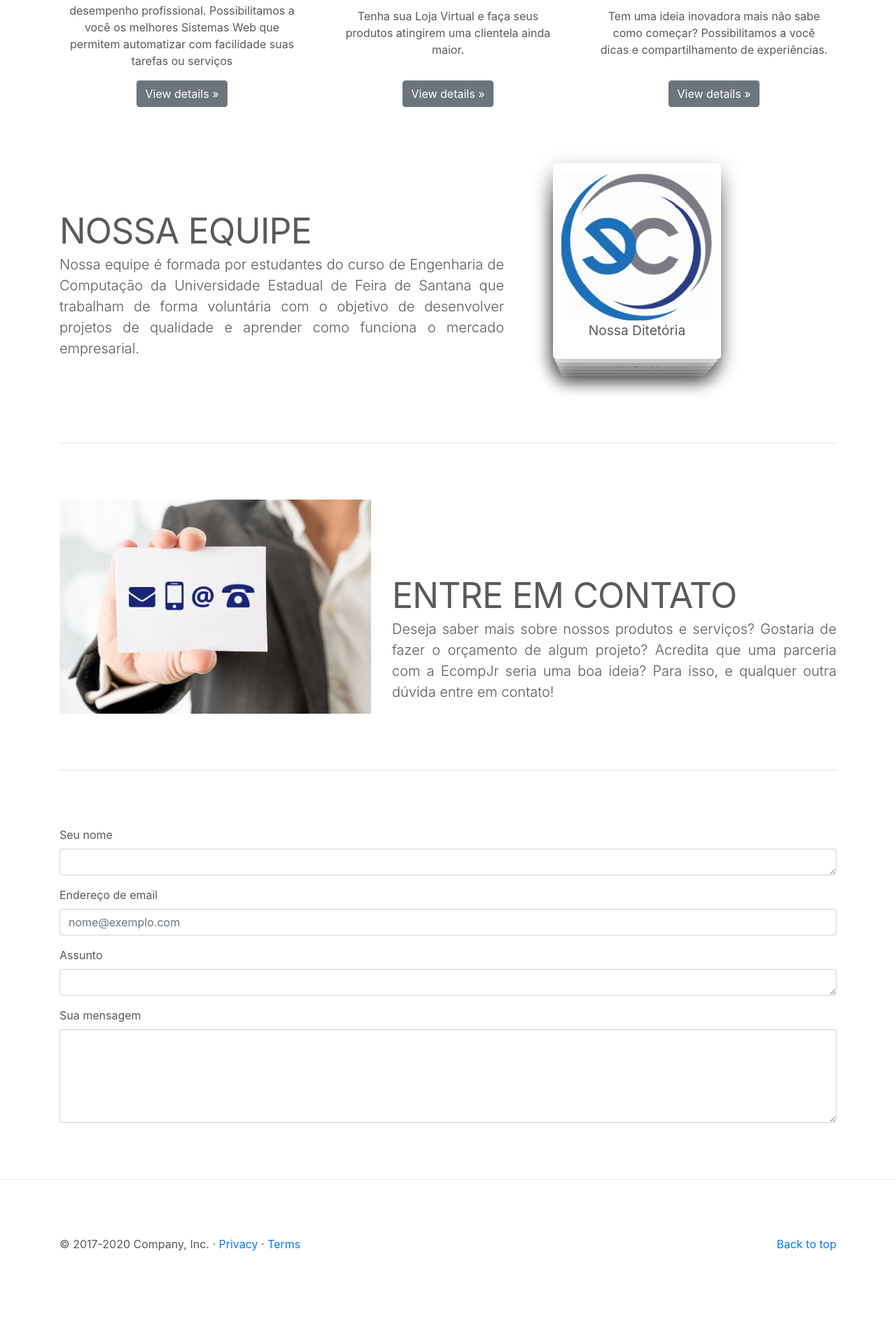
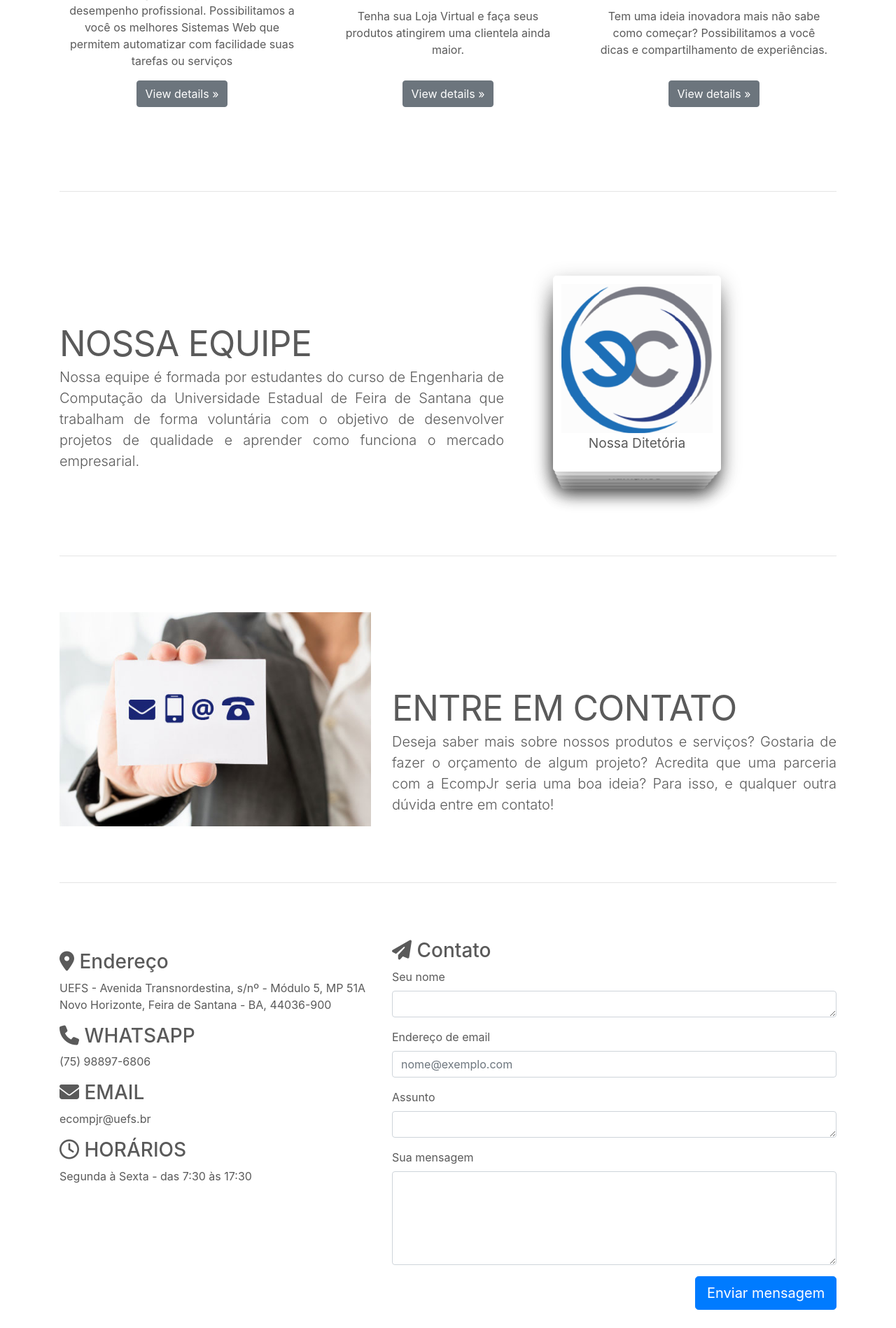
Before and after one commit to MatheusNascimentoti99/TreinamentoEcompjr, a PHP site: page /View/index.html in a window 1280 px wide. Shown: the part 2664-4562 px from the top of the page at 70% size. Before the commit the page ends 4452 px from the top, so only its background shows below. Run offline with PHP 8.4, Linux system fonts and the light colour scheme; some libraries are stand-ins or nearby versions; grey boxes are pictures that could not be loaded.

Commit message:
Include footer and improved contact section

```diff
--- a/View/index.html
+++ b/View/index.html
@@ -7,7 +7,8 @@
     <meta name="description" content="">
     <meta name="author" content="Mark Otto, Jacob Thornton, and Bootstrap contributors">
     <meta name="generator" content="Jekyll v4.1.1">
-    <title>Carousel Template · Bootstrap</title>
+    <link rel="shortcut icon" href="../assets/images/LogoEcompjr.png" type="image/x-icon">
+    <title>EcompJr</title>
 
     <!-- Bootstrap core CSS -->
     <style>
@@ -61,13 +62,13 @@
                         <a class="nav-link" href="#ourService">Serviços</a>
                     </li>
                     <li class="nav-item">
-                        <a class="nav-link" href="#">Equipe</a>
+                        <a class="nav-link" href="#staff">Equipe</a>
                     </li>
                     <li class="nav-item">
                         <a class="nav-link" href="#">Portfólio</a>
                     </li>
                     <li class="nav-item">
-                        <a class="nav-link" href="#">Contato</a>
+                        <a class="nav-link" href="#contact">Contato</a>
                     </li>
                 </ul>
             </div>
@@ -220,43 +221,45 @@
                         <!-- /.col-lg-4 -->
                     </div>
                 </div>
-                <div class="row featurette">
-                    <hr class="featurette-divider">
+
+                <div class="featurette" id="staff">
+                    <hr class="featurette-divider" id="top-center">
+                    <div class="row">
                         <div class="col-md-7">
                             <div data-aos="fade-down" data-aos-duration="1500">
                                 <h2 class="featurette-heading" data-aos="fade-down" data-aos-anchor-placement="top-center">NOSSA EQUIPE</h2>
-                            <p class="lead" id="top-center">Nossa equipe é formada por estudantes do curso de Engenharia de Computação da Universidade Estadual de Feira de Santana que trabalham de forma voluntária com o objetivo de desenvolver projetos de qualidade e aprender como funciona
-                                o mercado empresarial.</p>
+                                <p class="lead">Nossa equipe é formada por estudantes do curso de Engenharia de Computação da Universidade Estadual de Feira de Santana que trabalham de forma voluntária com o objetivo de desenvolver projetos de qualidade e aprender como
+                                    funciona o mercado empresarial.</p>
                             </div>
                         </div>
-                    <div class="members col-md-5">
+                        <div class="members col-md-5 fade-down">
                             <div class="slider">
-                            <div class="slide"><img src="../assets/images/members/member-08.jpg" />
+                                <div class="slide" data-aos="fade-down-left" data-aos-duration="500"><img src="../assets/images/members/member-08.jpg" />
                                     <legend>Diretor de Marketing</legend>
                                 </div>
-                            <div class="slide"><img src="../assets/images/members/member-09.jpg" />
+                                <div class="slide" data-aos="fade-down-left" data-aos-duration="1000"><img src="../assets/images/members/member-09.jpg" />
                                     <legend>Diretor de Projetos</legend>
                                 </div>
-                            <div class="slide"><img src="../assets/images/members/member-01.jpg" />
+                                <div class="slide" data-aos="fade-down-left" data-aos-duration="2000"><img src="../assets/images/members/member-01.jpg" />
                                     <legend>Diretor de Recursos humanos</legend>
                                 </div>
-                            <div class="slide"><img src="../assets/images/members/member-11.jpg" />
+                                <div class="slide" data-aos="fade-down-left" data-aos-duration="3000"><img src="../assets/images/members/member-11.jpg" />
                                     <legend>Vice-Presidente</legend>
                                 </div>
-                            <div class="slide"><img src="../assets/images/members/member-05.jpg" />
+                                <div class="slide" data-aos="fade-down-left" data-aos-duration="4000"><img src="../assets/images/members/member-05.jpg" />
                                     <legend>Presidente</legend>
                                 </div>
-                            <div class="slide"><img src="../assets/images/LogoEcompjr.png" />
+                                <div class="slide" data-aos="fade-down-left" data-aos-duration="5000"><img src="../assets/images/LogoEcompjr.png" />
                                     <legend>Nossa Ditetória</legend>
+                                </div>
+                            </div>
                         </div>
                     </div>
 
                 </div>
 
-                </div>
-
                 <hr class="featurette-divider">
-
+                <div id="contact">
                     <div class="row featurette">
                         <div class="col-md-7 order-md-2">
                             <div data-aos="fade-down" data-aos-duration="1500">
@@ -271,8 +274,31 @@
 
 
                     <hr class="featurette-divider">
-
+                    <div class="row contact">
+                        <div class="col-lg-5 col-sm-12">
+                            <p>
+                                <h3><i class="fa fa-map-marker"></i> Endereço</h3>
+                                UEFS - Avenida Transnordestina, s/nº - Módulo 5, MP 51A Novo Horizonte, Feira de Santana - BA, 44036-900
+                            </p>
+                            <p>
+                                <h3><i class="fa fa-phone"></i> WHATSAPP</h3>
+                                (75) 98897-6806
+                            </p>
+                            <p>
+                                <h3><i class="fa fa-envelope"></i> EMAIL</h3>
+                                ecompjr@uefs.br
+                            </p>
+                            <p>
+                                <h3><i class="fa fa-clock-o"></i> HORÁRIOS</h3>
+                                Segunda à Sexta - das 7:30 às 17:30
+                            </p>
+                            <iframe src="https://www.google.com/maps/embed?pb=!1m14!1m8!1m3!1d3899.701436897378!2d-38.975318370114124!3d-12.200707028713513!3m2!1i1024!2i768!4f13.1!3m3!1m2!1s0x7143889364b821b%3A0xae5e88b833ba28f3!2sEcompJr!5e0!3m2!1spt-BR!2sbr!4v1568054667817!5m2!1spt-BR!2sbr"
+                                frameborder="0" style="border:0;" allowfullscreen=""></iframe>
+                        </div>
+                        <hr class="featurette-divider col-sm-12">
+                        <div class="col-lg-7 col-sm-12">
                             <form>
+                                <h3><i class="fas fa-paper-plane"></i> Contato</h3>
                                 <div class="form-group">
                                     <label for="name">Seu nome</label>
                                     <textarea class="form-control" id="name" rows="1"></textarea>
@@ -289,12 +315,15 @@
                                     <label for="description">Sua mensagem</label>
                                     <textarea class="form-control" id="description" rows="5"></textarea>
                                 </div>
+                                <div class="form-group">
+                                    <button type="submit" class="float-right btn btn-lg btn-primary button hvr-float">Enviar mensagem</button>
+                                </div>
                             </form>
                         </div>
                     </div>
-
-        <hr class="featurette-divider">
-
+                </div>
+            </div>
+        </div>
         <!-- /END THE FEATURETTES -->
 
         </div>
@@ -302,10 +331,14 @@
 
 
         <!-- FOOTER -->
-        <footer class="container">
-            <p class="float-right"><a href="#">Back to top</a></p>
+        <div class="footer">
+            <hr class="featurette-divider">
+            <footer>
                 <p>&copy; 2017-2020 Company, Inc. &middot; <a href="#">Privacy</a> &middot; <a href="#">Terms</a></p>
+                <img src="../assets/images/logoNome.png" height="80px" alt="Logo da EcompJr" id="logo">
+                <p><a href="#myCarousel"><i class="fa fa-chevron-up"></i></a></p>
             </footer>
+        </div>
     </main>
 
     <script src="https://code.jquery.com/jquery-3.5.1.slim.min.js" integrity="sha384-DfXdz2htPH0lsSSs5nCTpuj/zy4C+OGpamoFVy38MVBnE+IbbVYUew+OrCXaRkfj" crossorigin="anonymous"></script>
--- a/assets/styles/general.css
+++ b/assets/styles/general.css
@@ -45,6 +45,24 @@
     padding-top: 1rem;
 }
 
+footer {
+    margin-top: -3rem;
+    position: relative;
+    padding-bottom: 2rem;
+    display: flex;
+    flex-direction: row;
+    justify-content: space-around;
+    align-items: center;
+    flex-wrap: wrap;
+}
+
+footer img {}
+
+.footer {
+    background: #f7f7f7;
+    margin-bottom: -3rem;
+}
+
 @media (max-width: 768px) {
     /* Bump up size of carousel content */
     #about img {
@@ -52,6 +70,16 @@
     }
     #organizationBusiness .item {
         background: #f7f7f7;
+    }
+    footer {
+        flex-direction: column;
+    }
+}
+
+@media (min-width: 768px) {
+    /* Bump up size of carousel content */
+    .contact .featurette-divider {
+        display: none;
     }
 }
 
```
Lines whose indentation alone changed are shown as unchanged.
